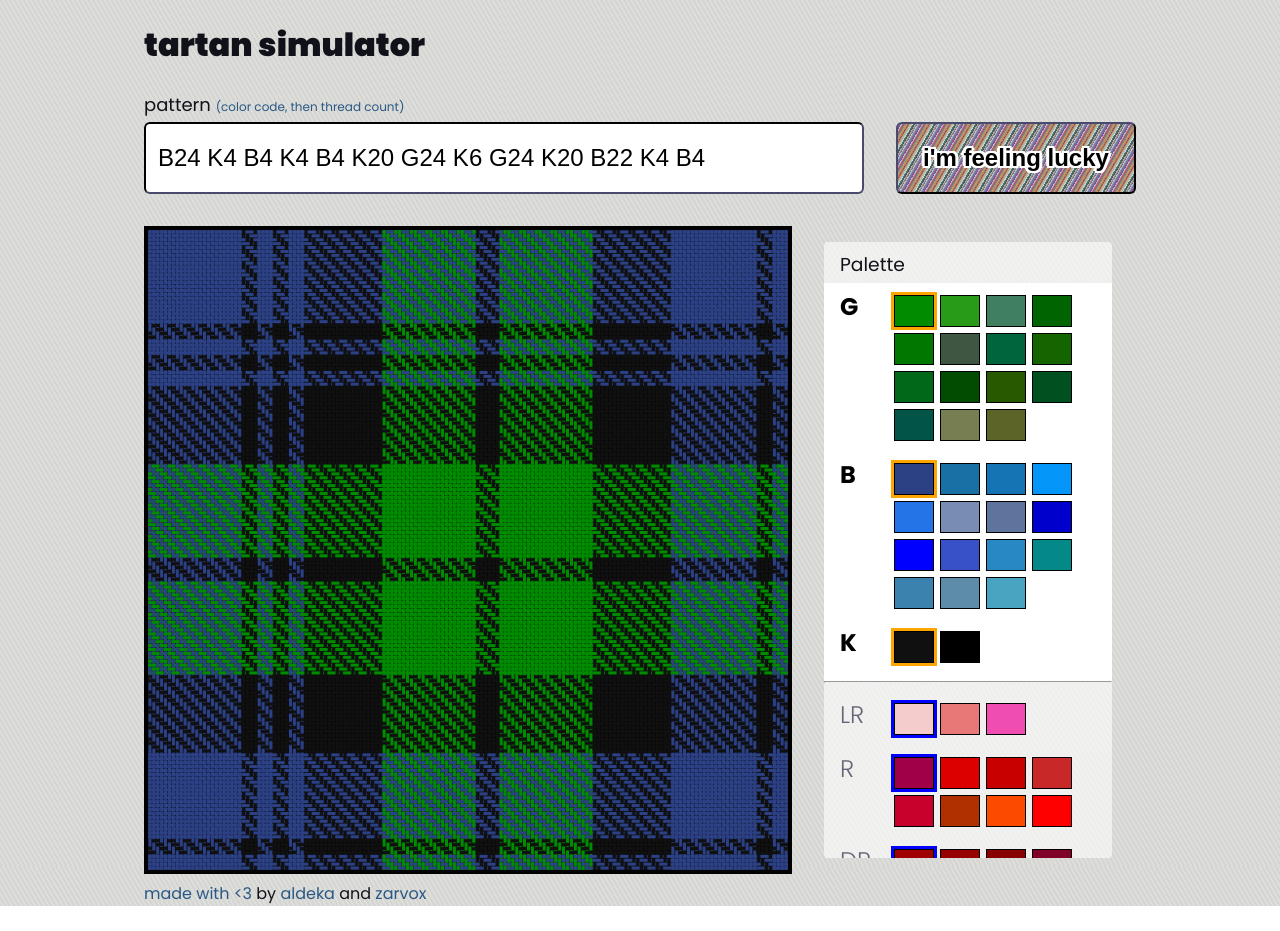
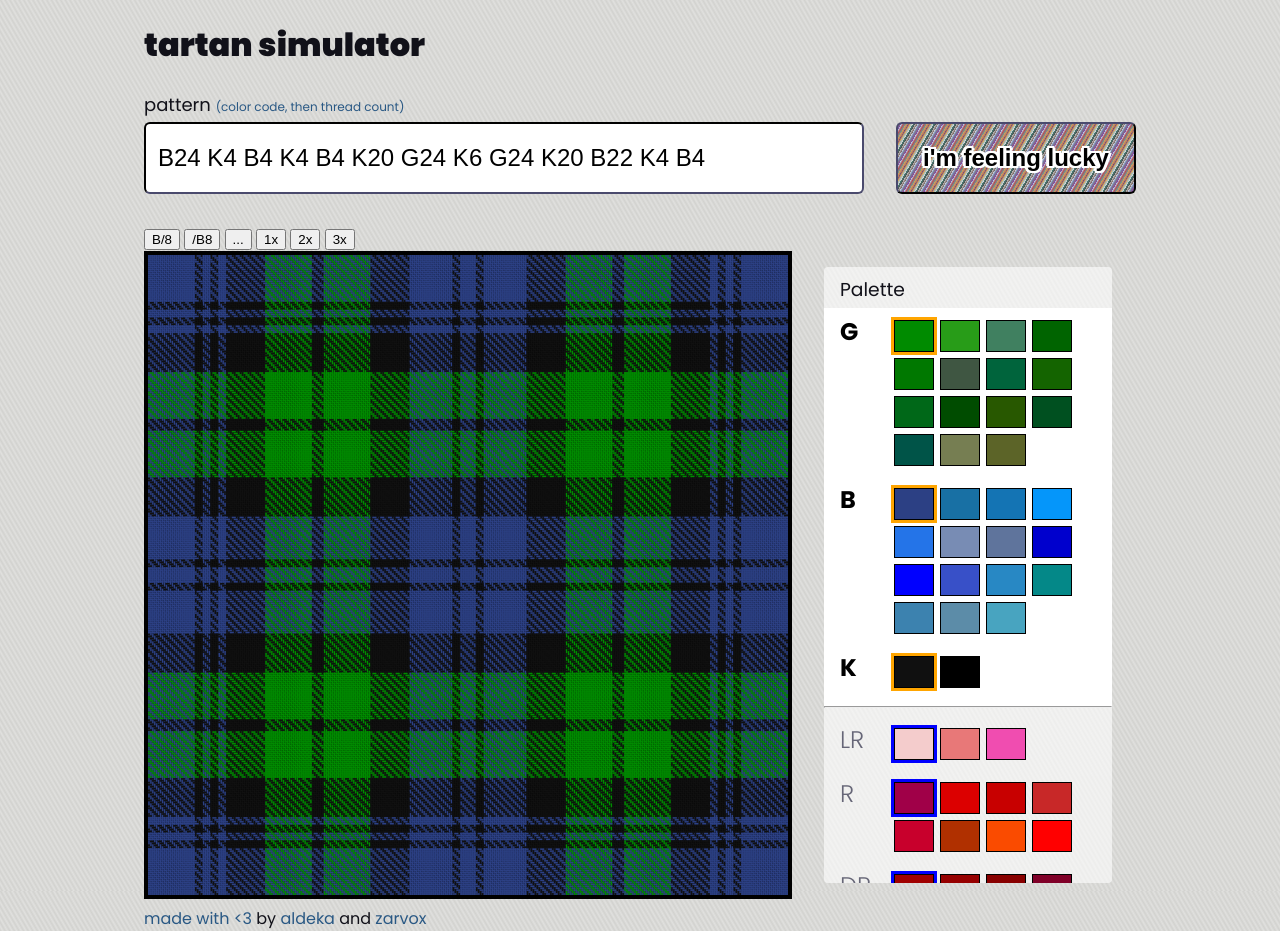
Before and after one commit to aldeka/tartanizer, a SvelteKit app: page / in a window 1280 px wide. Before the commit the page ends 906 px from the top, so only its background shows below. Built offline with nearby package versions, Linux system fonts and the light colour scheme.

Commit message:
Add controls for pivots and repetitions
Uses a half-pivot mode by default.
Adds buttons for switching to half, full, or no pivot.
Adds buttons for showing 1, 2, or 3 repetitions of the full sett.

Relates to #1.

```diff
--- a/src/routes/+page.svelte
+++ b/src/routes/+page.svelte
@@ -148,27 +148,59 @@
 		}
 	}
 
-	function makeThreadList(colorsText: string, activePalette: { [key: string]: number }): string[] {
+	type PivotFormat = "none" | "half" | "full";
+	function makeThreadList(
+		colorsText: string, activePalette: { [key: string]: number },
+		repetitions: number, pivotFormat: PivotFormat): string[] {
 		const segments = colorsText.trim().split(' ');
-		let retval: string[] = [];
+		let validStripes: Stripe[] = [];
+		let sett: string[] = [];
 		for (const segment of segments) {
 			const stripe = parseStripe(segment);
 			if (stripe !== undefined) {
-				const { colorCode, threadCount } = stripe;
-				retval = retval.concat(
-					makeChunk(threadCount, palette[colorCode][activePalette[colorCode]])
-				);
+				validStripes.push(stripe);
 			}
+		}
+
+		let settStripes;
+		if (pivotFormat === "none") {
+			settStripes = validStripes;
+		} else if (pivotFormat === "half") {
+			settStripes = validStripes.concat(validStripes.toReversed());
+		} else if (pivotFormat === "full") {
+			settStripes = validStripes.concat(validStripes.slice(1, -1).toReversed());
+		}
+
+		for (const stripe of settStripes) {
+			const { colorCode, threadCount } = stripe;
+			sett = sett.concat(
+				makeChunk(threadCount, palette[colorCode][activePalette[colorCode]])
+			);
+		}
+
+		let retval: string[] = [];
+		for (let i = 0 ; i < repetitions ; i++) {
+			retval = retval.concat(sett);
 		}
 		return retval;
 	}
 
 	// Demo is the standard Black Watch pattern
 	let colorString = 'B24 K4 B4 K4 B4 K20 G24 K6 G24 K20 B22 K4 B4';
-	$: threadList = makeThreadList(colorString, activePaletteIndices);
+	let repetitions = 1;
+	let pivotFormat: PivotFormat = "half";
+	$: threadList = makeThreadList(colorString, activePaletteIndices, repetitions, pivotFormat);
 
 	function setPaletteColor(colorCode: string, index: number) {
 		activePaletteIndices[colorCode] = index;
+	}
+
+	function setPivot(format: PivotFormat) {
+		pivotFormat = format;
+	}
+
+	function setRepeat(reps: number) {
+		repetitions = reps;
 	}
 
 	function randomizePattern() {
@@ -233,6 +265,26 @@
 		on:click={randomizePattern}>i'm feeling lucky</button
 	>
 </section>
+<div id="pivot-and-repetition">
+	<button
+		title="pattern is half pivot"
+		on:click={() => { setPivot("half"); }}>B/8</button>
+	<button
+		title="pattern is full pivot"
+		on:click={() => { setPivot("full"); }}>/B8</button>
+	<button
+		title="repeat exact pattern"
+		on:click={() => { setPivot("none"); }}>...</button>
+	<button
+		title="display one sett"
+		on:click={() => { setRepeat(1); }}>1x</button>
+	<button
+		title="display two setts"
+		on:click={() => { setRepeat(2); }}>2x</button>
+	<button
+		title="display three setts"
+		on:click={() => { setRepeat(3); }}>3x</button>
+</div>
 
 <div id="canvas-and-palette">
 	<div>
```
